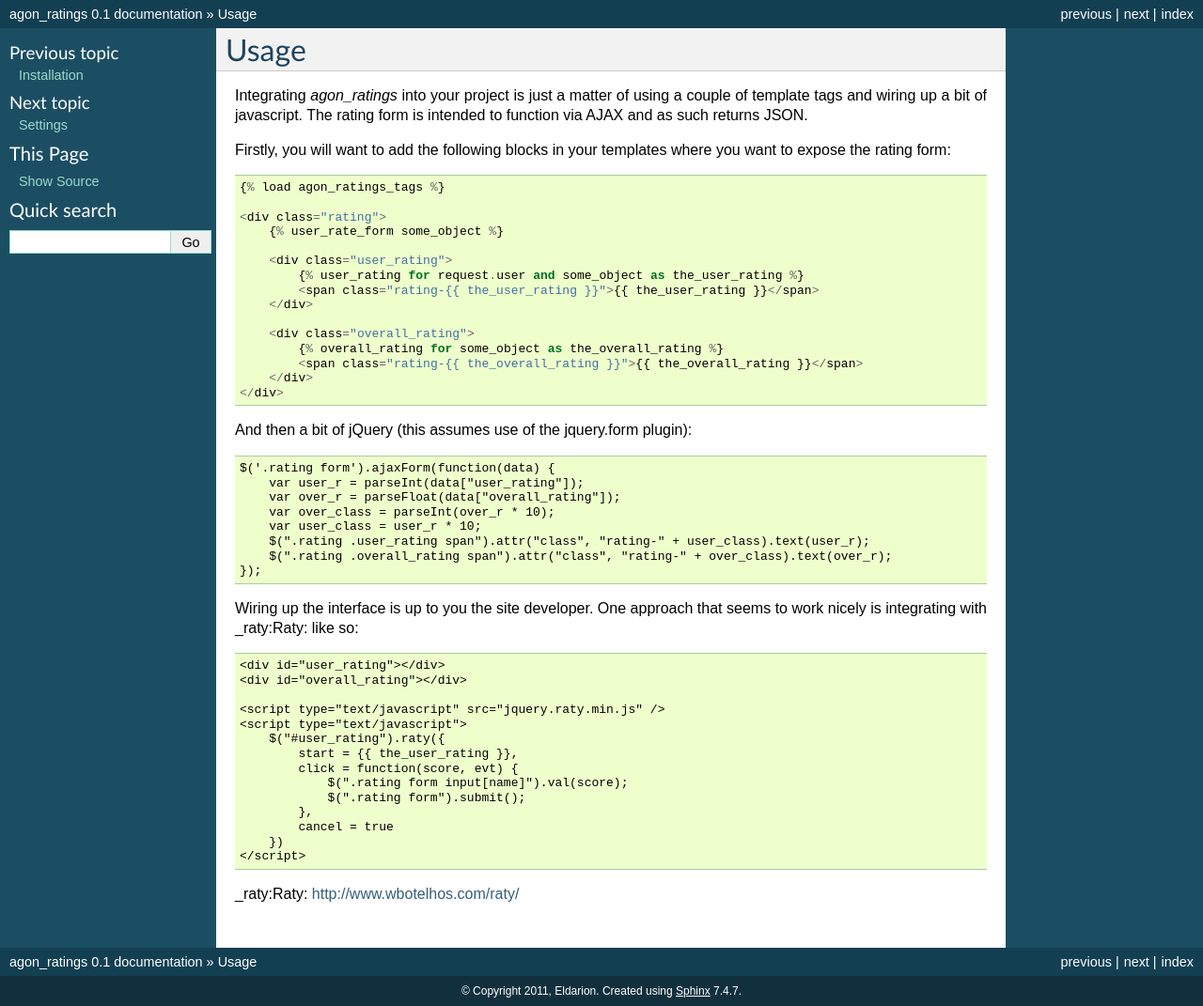
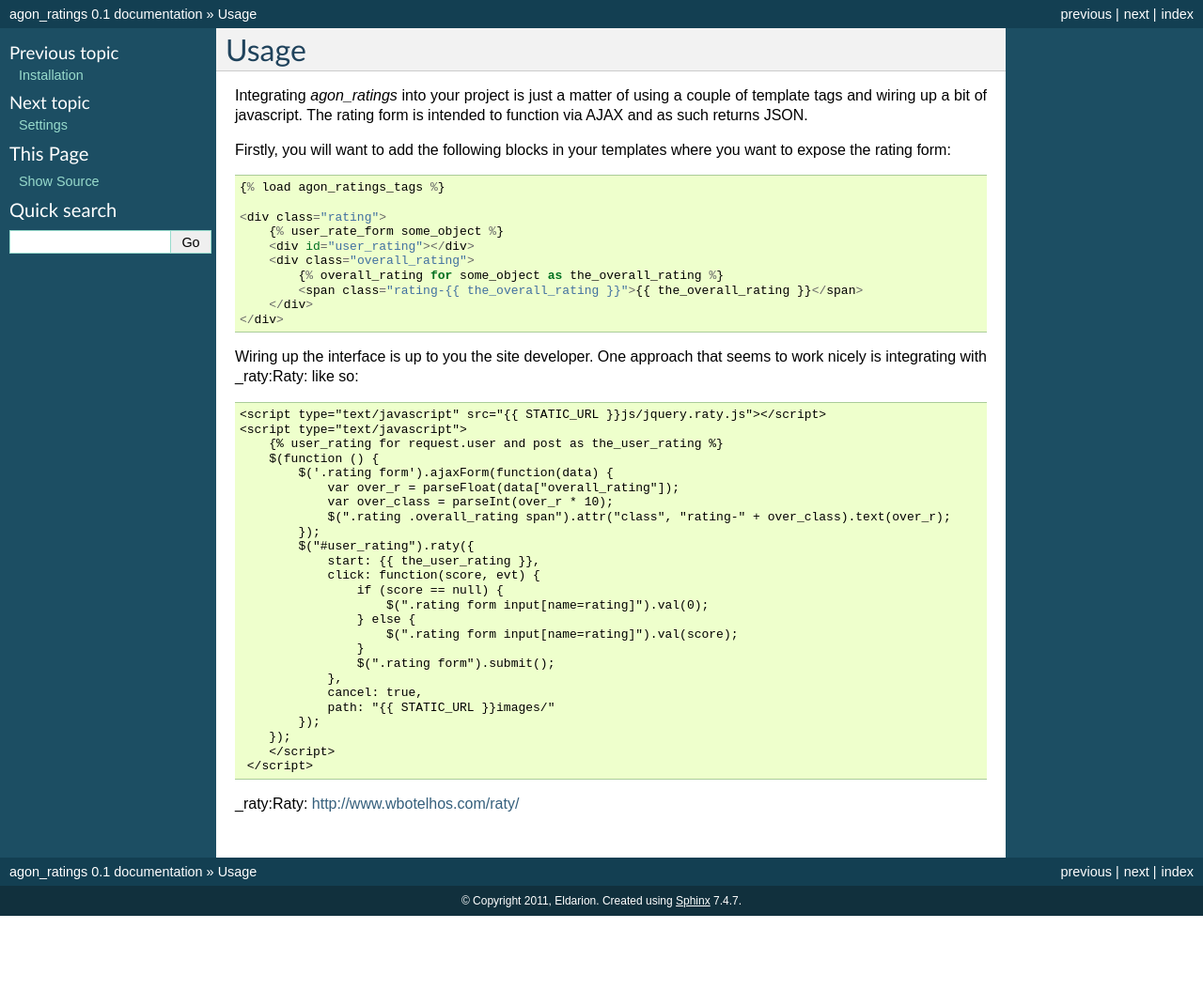
Before and after one commit to pinax/pinax-ratings, a Sphinx documentation site: the page built from docs/usage.rst, in a window 1280 px wide. Shown: the whole page at 94% size. Built offline with Sphinx 7.4.7, drawn with Linux system fonts in a browser that asks for light colours; pages that are not in the unit, such as notebooks, are missing from menus; after the commit the page ends 975 px from its top, so only the background shows below that.

Commit message:
Update docs for better js example

```diff
--- a/docs/usage.rst
+++ b/docs/usage.rst
@@ -14,12 +14,7 @@ you want to expose the rating form::
 
     <div class="rating">
         {% user_rate_form some_object %}
-
-        <div class="user_rating">
-            {% user_rating for request.user and some_object as the_user_rating %}
-            <span class="rating-{{ the_user_rating }}">{{ the_user_rating }}</span>
-        </div>
-
+        <div id="user_rating"></div>
         <div class="overall_rating">
             {% overall_rating for some_object as the_overall_rating %}
             <span class="rating-{{ the_overall_rating }}">{{ the_overall_rating }}</span>
@@ -27,35 +22,34 @@ you want to expose the rating form::
     </div>
 
 
-And then a bit of jQuery (this assumes use of the jquery.form plugin)::
-
-    $('.rating form').ajaxForm(function(data) {
-        var user_r = parseInt(data["user_rating"]);
-        var over_r = parseFloat(data["overall_rating"]);
-        var over_class = parseInt(over_r * 10);
-        var user_class = user_r * 10;
-        $(".rating .user_rating span").attr("class", "rating-" + user_class).text(user_r);
-        $(".rating .overall_rating span").attr("class", "rating-" + over_class).text(over_r);
-    });
-
-
 Wiring up the interface is up to you the site developer. One approach that seems to
 work nicely is integrating with _raty:Raty: like so::
 
-    <div id="user_rating"></div>
-    <div id="overall_rating"></div>
-
-    <script type="text/javascript" src="jquery.raty.min.js" />
+    <script type="text/javascript" src="{{ STATIC_URL }}js/jquery.raty.js"></script>
     <script type="text/javascript">
-        $("#user_rating").raty({
-            start = {{ the_user_rating }},
-            click = function(score, evt) {
-                $(".rating form input[name]").val(score);
-                $(".rating form").submit();
-            },
-            cancel = true
-        })
-    </script>
+        {% user_rating for request.user and post as the_user_rating %}
+        $(function () {
+            $('.rating form').ajaxForm(function(data) {
+                var over_r = parseFloat(data["overall_rating"]);
+                var over_class = parseInt(over_r * 10);
+                $(".rating .overall_rating span").attr("class", "rating-" + over_class).text(over_r);
+            });
+            $("#user_rating").raty({
+                start: {{ the_user_rating }},
+                click: function(score, evt) {
+                    if (score == null) {
+                        $(".rating form input[name=rating]").val(0);
+                    } else {
+                        $(".rating form input[name=rating]").val(score);
+                    }
+                    $(".rating form").submit();
+                },
+                cancel: true,
+                path: "{{ STATIC_URL }}images/"
+            });
+        });
+        </script>
+     </script>
 
 
 _raty:Raty: http://www.wbotelhos.com/raty/
```
